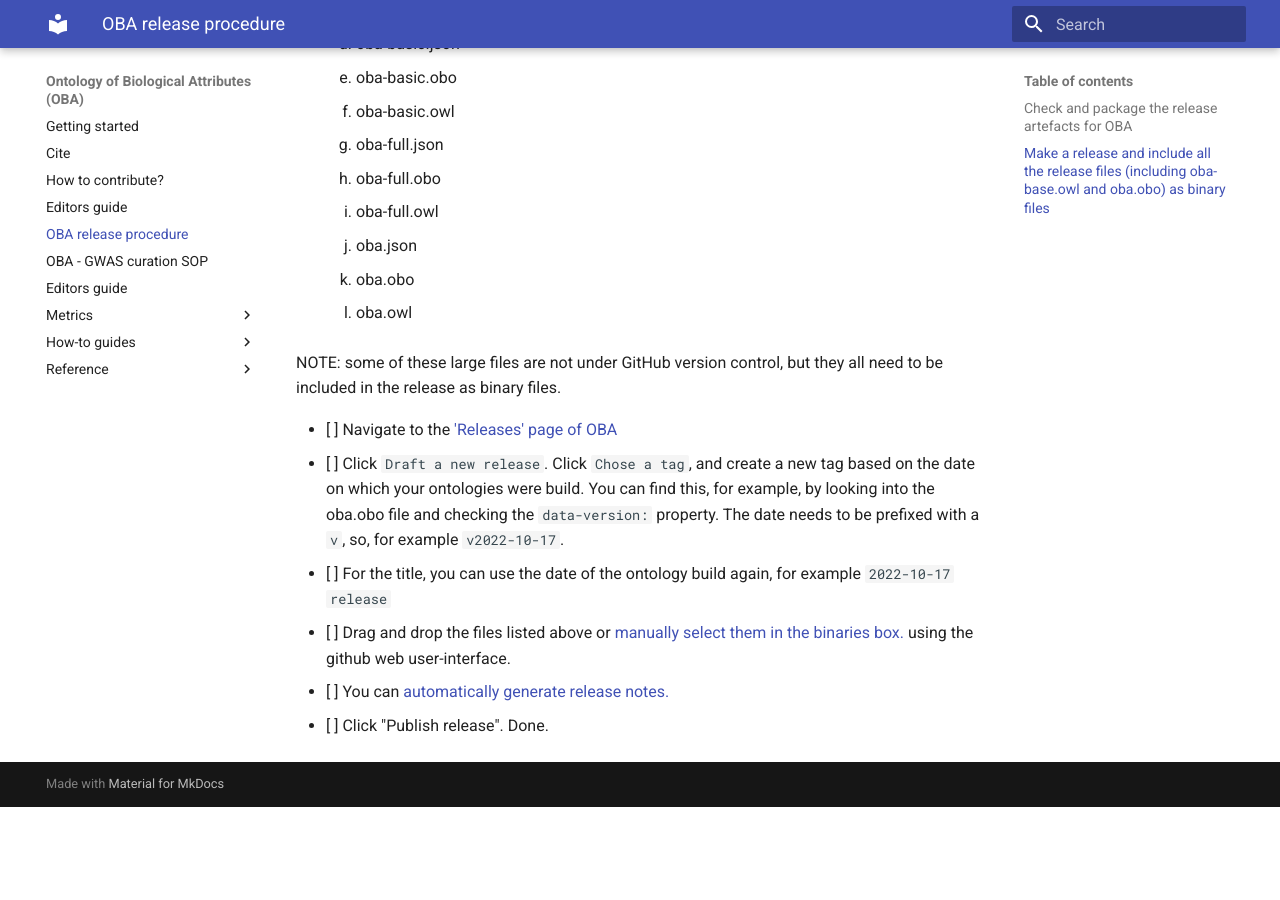
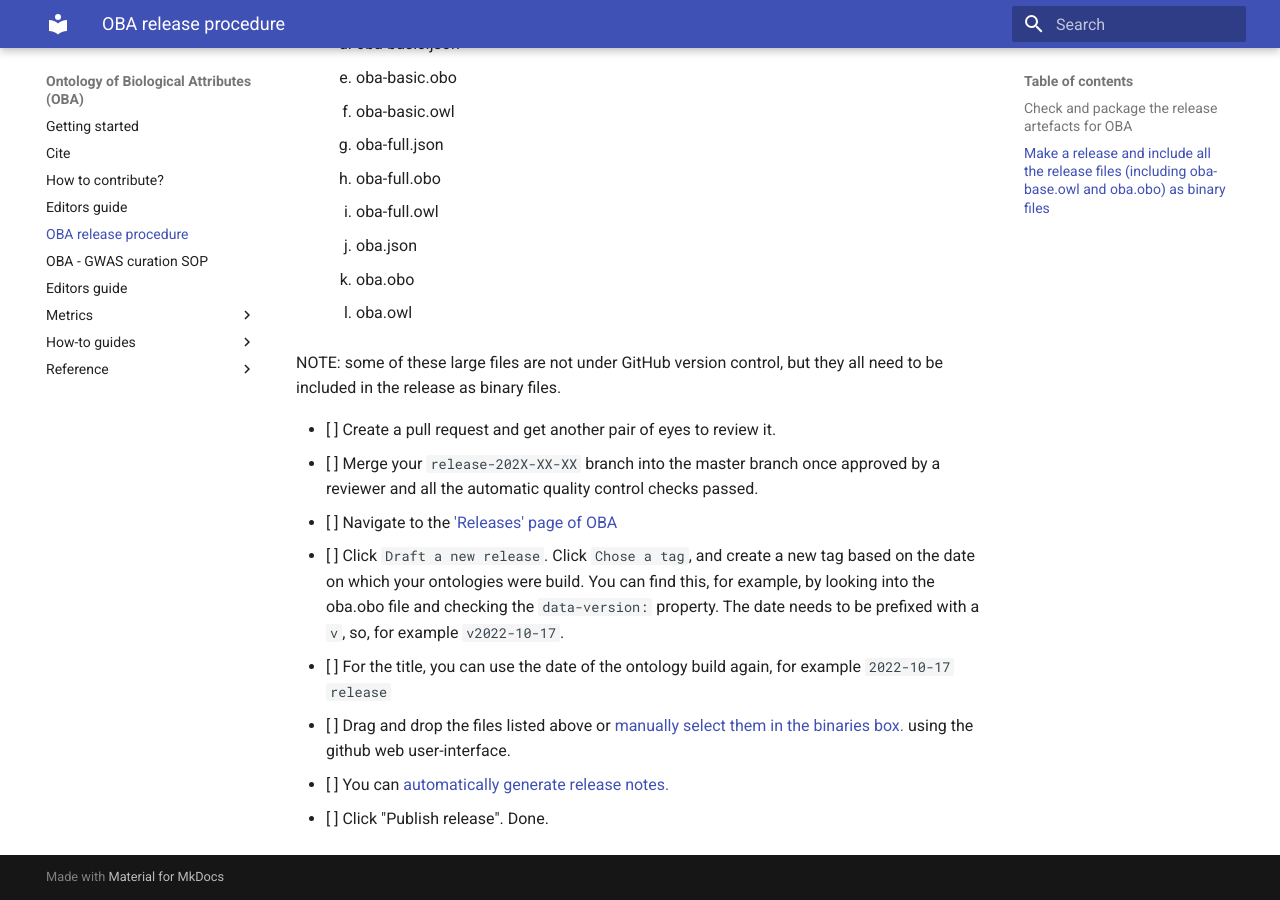
Before and after one commit to obophenotype/bio-attribute-ontology, an MkDocs documentation site: the page built from docs/oba-release-sop.md, in a window 1280 px wide and 900 px high, scrolled down 1539 px. Built offline with MkDocs 1.6.1 and Material for MkDocs 9.7.7, drawn with Linux system fonts in a browser that asks for light colours; before the commit the page ends 2346 px from its top, so only the background shows below that.

Commit message:
Update release SOP document

```diff
--- a/docs/oba-release-sop.md
+++ b/docs/oba-release-sop.md
@@ -74,6 +74,8 @@ Use the [github web interface](https://docs.github.com/repositories/releasing-pr
 
 NOTE: some of these large files are not under GitHub version control, but they all need to be included in the release as binary files.
 
+- [ ] Create a pull request and get another pair of eyes to review it.
+- [ ] Merge your `release-202X-XX-XX` branch into the master branch once approved by a reviewer and all the automatic quality control checks passed.
 - [ ] Navigate to the ['Releases' page of OBA](https://github.com/obophenotype/bio-attribute-ontology/releases)
 - [ ] Click `Draft a new release`.
 Click `Chose a tag`, and create a new tag based on the date on which your ontologies were build. You can find this, for example, by looking into the oba.obo file and checking the `data-version:` property. The date needs to be prefixed with a `v`, so, for example `v2022-10-17`.
```
